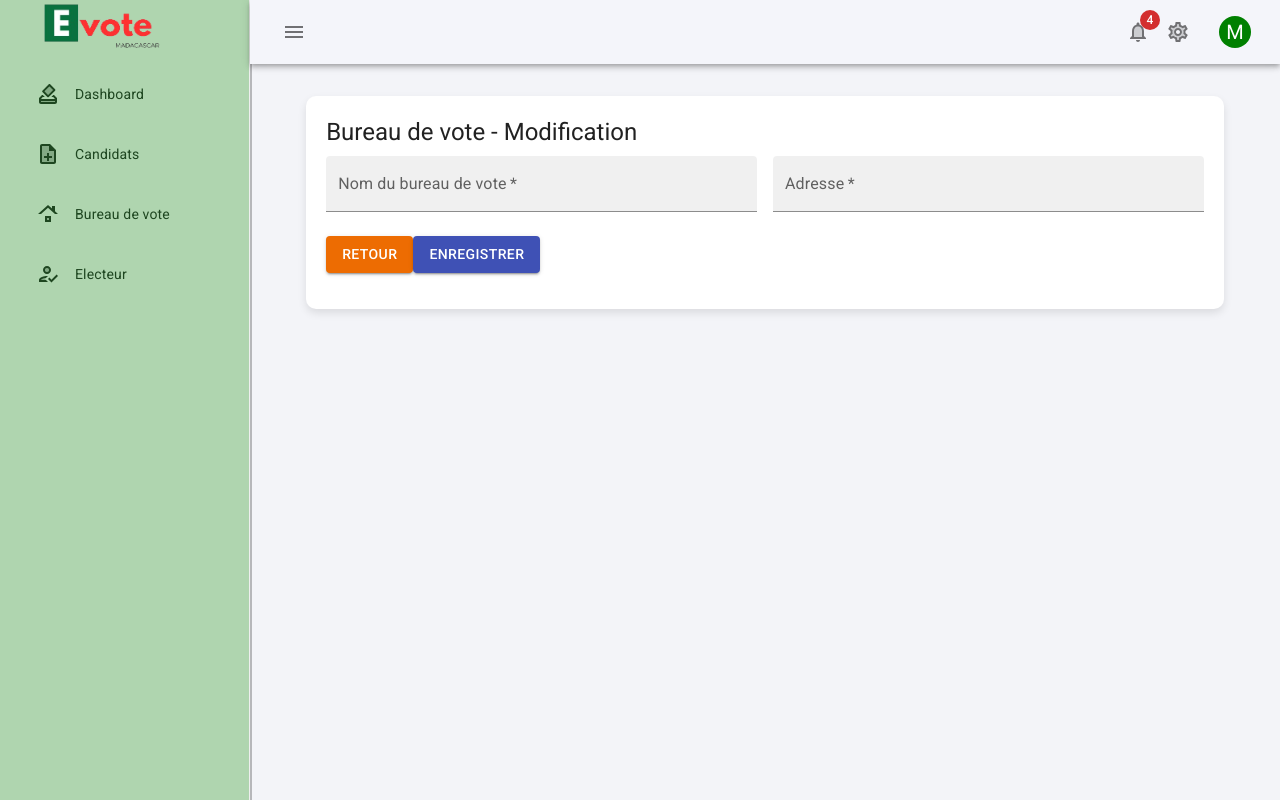
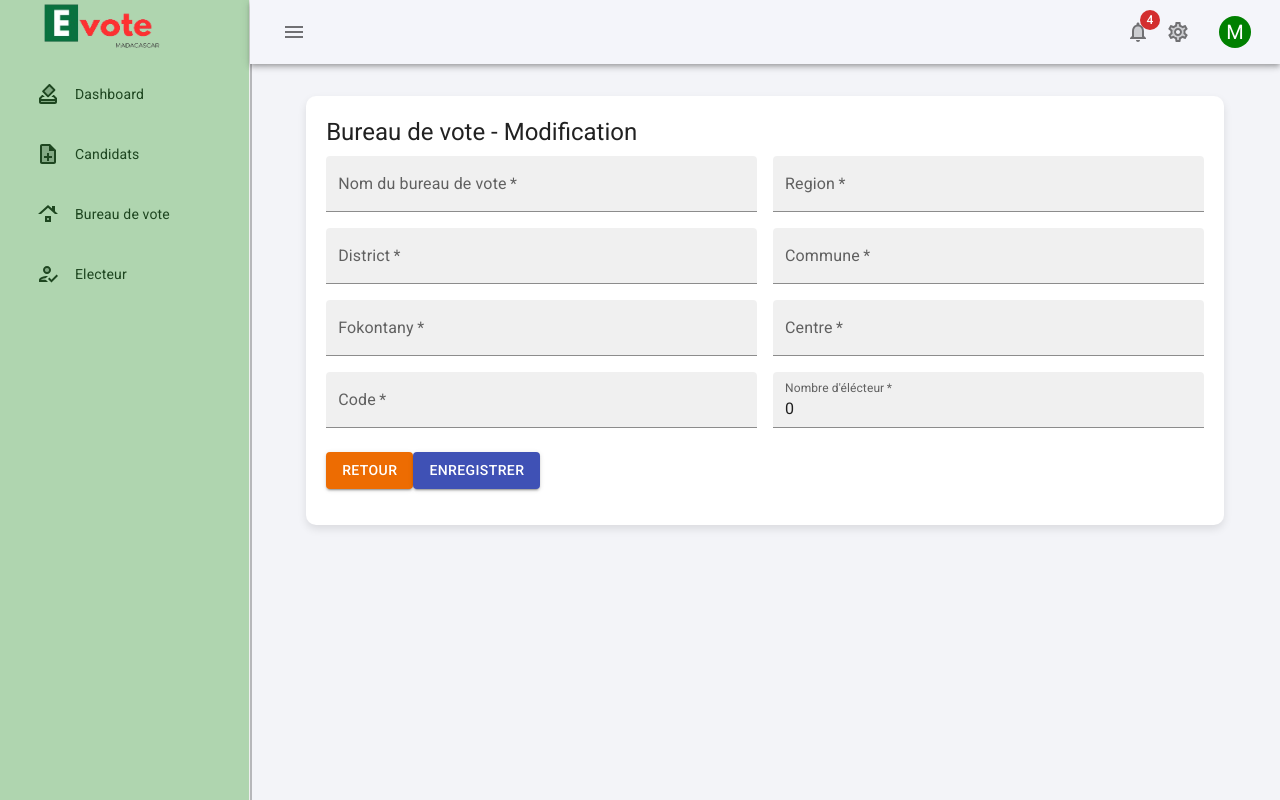
Before and after one commit to tsiory9angelina/e-voting-front-end, a React (Vite) app: page /dashboard/station/update/1/1 in a window 1280 px wide. Built offline with nearby package versions, Linux system fonts and the light colour scheme; no server answers.

Commit message:
update error from build

```diff
--- a/src/config/configs/themeConfig.ts
+++ b/src/config/configs/themeConfig.ts
@@ -2,6 +2,8 @@
 import { PaletteMode } from '@mui/material'
 
 // ** Types
+// eslint-disable-next-line @typescript-eslint/ban-ts-comment
+// @ts-expect-error
 import { ContentWidth } from 'src/@core/layouts/types'
 
 type ThemeConfig = {
--- a/src/containers/candidate/candidateUpdate.tsx
+++ b/src/containers/candidate/candidateUpdate.tsx
@@ -196,7 +196,8 @@ const CandidateUpdate = () => {
                   }}
                 >
                   <Avatar
-                    src={candidate?.imageUrl || undefined}
+                    //src={candidate?.imageUrl || '' || undefined}
+                    src={candidate?.imageUrl ? URL.createObjectURL(candidate.imageUrl) : ''}
                     sx={{
                       minWidth: 300,
                       maxWidth: 300,
--- a/src/containers/candidate/imageUpload.tsx
+++ b/src/containers/candidate/imageUpload.tsx
@@ -25,8 +25,10 @@ const ImageUpload = () => {
             alignItems: "center",
           }}
         >
+
           <Avatar
-            src={selectedImage}
+
+            src={selectedImage || ''}
             sx={{ width: 150, height: 150 }}
             variant="square"
           />
--- a/src/containers/station/stationUpdate.tsx
+++ b/src/containers/station/stationUpdate.tsx
@@ -10,6 +10,7 @@ import {
   Typography,
 } from "@mui/material";
 import { toast, ToastContainer } from "react-toastify";
+import StationDTO from "../../data/dto/station.dto";
 
 const StationUpdate = () => {
   const navigate = useNavigate();
@@ -19,7 +20,13 @@ const StationUpdate = () => {
   const [token, setToken] = useState("");
   const [typeEvent, setTypeEvent] = useState("");
   const [name, setName] = useState("");
-  const [address, setAddress] = useState("");
+  const [region, setRegion] = useState("");
+  const [district, setDistrict] = useState("");
+  const [commune, setCommune] = useState("");
+  const [fokontany, setFokontany] = useState("");
+  const [centre, setCentre] = useState("");
+  const [code, setCode] = useState("");
+  const [nbVoters, setNbVoters] = useState(0);
 
   const getStationFromParameter = async () => {
     let tokenUser = localStorage.getItem("token");
@@ -35,7 +42,13 @@ const StationUpdate = () => {
         .then((response) => {
           console.log(response);
           setName(response.name);
-          setAddress(response.address);
+          setRegion(response.region);
+          setDistrict(response.district);
+          setCommune(response.commune);
+          setFokontany(response.fokontany);
+          setCentre(response.centre);
+          setCode(response.code);
+          setNbVoters(response.nbVoters);
         })
         .catch((err) => {
           console.log(err.response);
@@ -44,16 +57,24 @@ const StationUpdate = () => {
   };
 
   const updateStation = () => {
-    const stationValue = {
+    const stationValue: StationDTO = {
       name: name,
-      address: address,
+      region: region,
+      district: district,
+      commune: commune,
+      fokontany: fokontany,
+      centre: centre,
+      code: code,
+      nbVoters: nbVoters,
     };
     if (token) {
       StationApplicatif.updateStation(params.id, stationValue, token)
         .then((res) => {
           console.log("Modification effectue avec succes");
-          console.log(res)
-          toast.success("Modification effectue avec succes", { position: "top-right" });
+          console.log(res);
+          toast.success("Modification effectue avec succes", {
+            position: "top-right",
+          });
         })
         .catch((err) => {
           toast.success(err, { position: "top-right" });
@@ -115,17 +136,98 @@ const StationUpdate = () => {
                   </Grid>
                   <Grid item xs={12} md={6}>
                     <TextField
-                      id="adresse"
+                      id="region"
                       fullWidth
-                      label="Adresse"
+                      required
+                      label="Region"
                       variant="filled"
-                      value={address}
-                      disabled
-                      //   onChange={(e) => {
-                      //     setAddressStation(e.target.value);
-                      //   }}
+                      value={region}
+                      onChange={(e) => {
+                        setRegion(e.target.value);
+                      }}
                     />
                   </Grid>
+                </Grid>
+                <Grid item xs={12} md={6}>
+                  <TextField
+                    id="district"
+                    fullWidth
+                    required
+                    label="District"
+                    name="district"
+                    variant="filled"
+                    value={district}
+                    onChange={(e) => {
+                      setDistrict(e.target.value);
+                    }}
+                  />
+                </Grid>
+                <Grid item xs={12} md={6}>
+                  <TextField
+                    id="commune"
+                    fullWidth
+                    required
+                    label="Commune"
+                    variant="filled"
+                    value={commune}
+                    onChange={(e) => {
+                      setCommune(e.target.value);
+                    }}
+                  />
+                </Grid>
+                <Grid item xs={12} md={6}>
+                  <TextField
+                    id="fokontany"
+                    fullWidth
+                    required
+                    label="Fokontany"
+                    name="nom"
+                    variant="filled"
+                    value={fokontany}
+                    onChange={(e) => {
+                      setFokontany(e.target.value);
+                    }}
+                  />
+                </Grid>
+                <Grid item xs={12} md={6}>
+                  <TextField
+                    id="centre"
+                    fullWidth
+                    required
+                    label="Centre"
+                    variant="filled"
+                    value={centre}
+                    onChange={(e) => {
+                      setCentre(e.target.value);
+                    }}
+                  />
+                </Grid>
+                <Grid item xs={12} md={6}>
+                  <TextField
+                    id="code"
+                    fullWidth
+                    required
+                    label="Code"
+                    name="nom"
+                    variant="filled"
+                    value={code}
+                    onChange={(e) => {
+                      setCode(e.target.value);
+                    }}
+                  />
+                </Grid>
+                <Grid item xs={12} md={6}>
+                  <TextField
+                    id="nbVoters"
+                    fullWidth
+                    required
+                    label="Nombre d'élécteur"
+                    variant="filled"
+                    value={nbVoters}
+                    onChange={(e) => {
+                      setNbVoters(Number(e.target.value));
+                    }}
+                  />
                 </Grid>
                 <Button
                   variant="contained"
@@ -184,14 +286,95 @@ const StationUpdate = () => {
                   </Grid>
                   <Grid item xs={12} md={6}>
                     <TextField
-                      id="adresse"
+                      id="region"
                       fullWidth
                       required
-                      label="Adresse"
+                      label="Region"
                       variant="filled"
-                      value={address}
+                      value={region}
                       onChange={(e) => {
-                        setAddress(e.target.value);
+                        setRegion(e.target.value);
+                      }}
+                    />
+                  </Grid>
+                  <Grid item xs={12} md={6}>
+                    <TextField
+                      id="district"
+                      fullWidth
+                      required
+                      label="District"
+                      name="district"
+                      variant="filled"
+                      value={district}
+                      onChange={(e) => {
+                        setDistrict(e.target.value);
+                      }}
+                    />
+                  </Grid>
+                  <Grid item xs={12} md={6}>
+                    <TextField
+                      id="commune"
+                      fullWidth
+                      required
+                      label="Commune"
+                      variant="filled"
+                      value={commune}
+                      onChange={(e) => {
+                        setCommune(e.target.value);
+                      }}
+                    />
+                  </Grid>
+                  <Grid item xs={12} md={6}>
+                    <TextField
+                      id="fokontany"
+                      fullWidth
+                      required
+                      label="Fokontany"
+                      name="nom"
+                      variant="filled"
+                      value={fokontany}
+                      onChange={(e) => {
+                        setFokontany(e.target.value);
+                      }}
+                    />
+                  </Grid>
+                  <Grid item xs={12} md={6}>
+                    <TextField
+                      id="centre"
+                      fullWidth
+                      required
+                      label="Centre"
+                      variant="filled"
+                      value={centre}
+                      onChange={(e) => {
+                        setCentre(e.target.value);
+                      }}
+                    />
+                  </Grid>
+                  <Grid item xs={12} md={6}>
+                    <TextField
+                      id="code"
+                      fullWidth
+                      required
+                      label="Code"
+                      name="nom"
+                      variant="filled"
+                      value={code}
+                      onChange={(e) => {
+                        setCode(e.target.value);
+                      }}
+                    />
+                  </Grid>
+                  <Grid item xs={12} md={6}>
+                    <TextField
+                      id="nbVoters"
+                      fullWidth
+                      required
+                      label="Nombre d'élécteur"
+                      variant="filled"
+                      value={nbVoters}
+                      onChange={(e) => {
+                        setNbVoters(Number(e.target.value));
                       }}
                     />
                   </Grid>
--- a/src/service/repository/candidate/candidate.repository.ts
+++ b/src/service/repository/candidate/candidate.repository.ts
@@ -1,7 +1,7 @@
 /* eslint-disable @typescript-eslint/no-explicit-any */
 import axios from "axios";
 import Config from "../../../config/configs/config";
-import CandidateDTO from "../../../data/dto/candidate.dto";
+// //@ts-ignore
 
 const baseUrl: string = Config.BASE_URL;
 
```
Also changed, not shown: src/containers/station/stationCreate.tsx (+9 -8 lines), src/components/SideNav2.txt.
